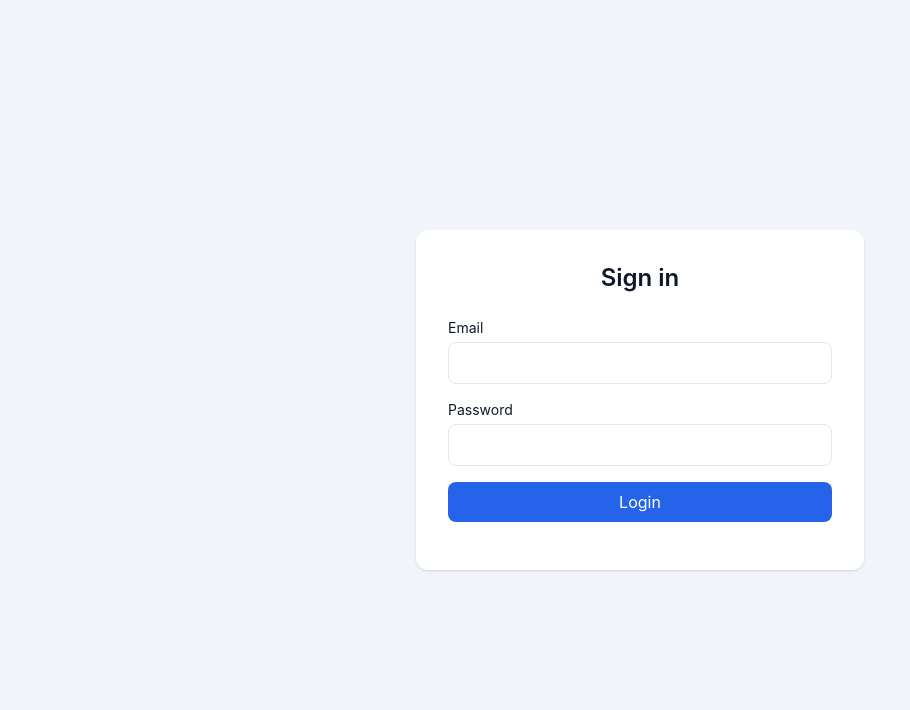
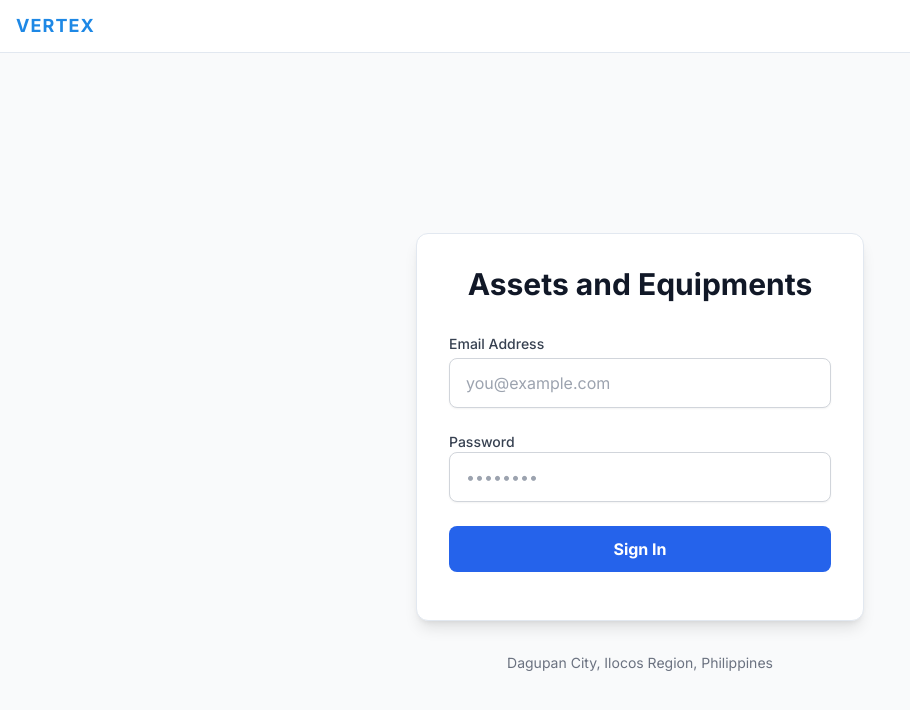
Before and after one commit to tijnara/VERTEX-ER_asset_and_equipments, a plain HTML site: page frontend/index.html in a window 1280 px wide. Shown: the whole page, without its empty margins (0-910 px from the left). Drawn offline with nearby package versions, Linux system fonts and the light colour scheme.

Commit message:
Redesign login page with updated HTML structure, modern styling, and improved accessibility. Add flexible layout, Google Fonts, and TailwindCSS configuration.

```diff
--- a/frontend/index.html
+++ b/frontend/index.html
@@ -2,28 +2,51 @@
 <html lang="en">
 <head>
     <meta charset="UTF-8" />
-    <title>Login — VERTEX ER</title>
-    <meta name="viewport" content="width=device-width, initial-scale=1" />
+    <meta name="viewport" content="width=device-width, initial-scale=1.0">
+    <title>Login | Assets and Equipments Manager</title>
     <script src="https://cdn.tailwindcss.com"></script>
+    <link rel="preconnect" href="https://fonts.googleapis.com">
+    <link rel="preconnect" href="https://fonts.gstatic.com" crossorigin>
+    <link href="https://fonts.googleapis.com/css2?family=Inter:wght@400;500;600;700&display=swap" rel="stylesheet">
     <link rel="stylesheet" href="vos.css" />
+    <style> body { font-family: 'Inter', system-ui, sans-serif; } </style>
 </head>
-<body class="bg-slate-100 min-h-screen flex items-center justify-center">
-<div class="w-full max-w-md bg-white rounded-xl shadow p-8">
-    <h1 class="text-2xl font-semibold mb-6 text-center">Sign in</h1>
-    <form id="loginForm" class="space-y-4">
-        <div>
-            <label class="block text-sm mb-1" for="email">Email</label>
-            <input id="email" type="email" class="w-full border rounded-lg px-3 py-2" required />
+<body class="bg-gray-50 text-gray-800">
+
+<header class="vos-header"><div class="vos-header-inner"><div class="vos-brand text-lg">VERTEX</div></div></header>
+
+<div class="min-h-screen flex flex-col items-center justify-center p-4">
+    <div class="w-full max-w-md bg-white rounded-xl shadow-lg p-8 vos-card">
+        <div class="text-center mb-8">
+            <h1 class="text-3xl font-bold text-gray-900">Assets and Equipments</h1>
         </div>
-        <div>
-            <label class="block text-sm mb-1" for="password">Password</label>
-            <input id="password" type="password" class="w-full border rounded-lg px-3 py-2" required />
-        </div>
-        <button type="submit" class="w-full py-2 rounded-lg bg-blue-600 text-white hover:bg-blue-700">Login</button>
-    </form>
-    <p id="loginMsg" class="mt-4 text-sm text-red-600"></p>
+
+        <form id="loginForm" class="space-y-6">
+            <div>
+                <label for="email" class="block text-sm font-medium text-gray-700 mb-1">Email Address</label>
+                <input type="email" id="email" placeholder="you@example.com" required
+                       class="w-full px-4 py-3 border border-gray-300 rounded-lg shadow-sm focus:outline-none focus:ring-2 focus:ring-blue-500"/>
+            </div>
+            <div>
+                <label for="password" class="block text-sm font-medium text-gray-700">Password</label>
+                <input type="password" id="password" placeholder="••••••••" required
+                       class="w-full px-4 py-3 border border-gray-300 rounded-lg shadow-sm focus:outline-none focus:ring-2 focus:ring-blue-500"/>
+            </div>
+            <div>
+                <button type="submit"
+                        class="w-full bg-blue-600 text-white font-bold py-3 px-4 rounded-lg hover:bg-blue-700 focus:outline-none focus:ring-4 focus:ring-blue-300 transition-all duration-300 transform hover:scale-105 vos-btn-primary">
+                    Sign In
+                </button>
+            </div>
+        </form>
+        <p id="loginMsg" class="mt-4 text-sm text-red-600"></p>
+    </div>
+
+    <footer class="text-center mt-8">
+        <p class="text-sm text-gray-500">Dagupan City, Ilocos Region, Philippines</p>
+    </footer>
 </div>
 
-<script src="script.js"></script>
+<script src="script.js" defer></script>
 </body>
 </html>
```
